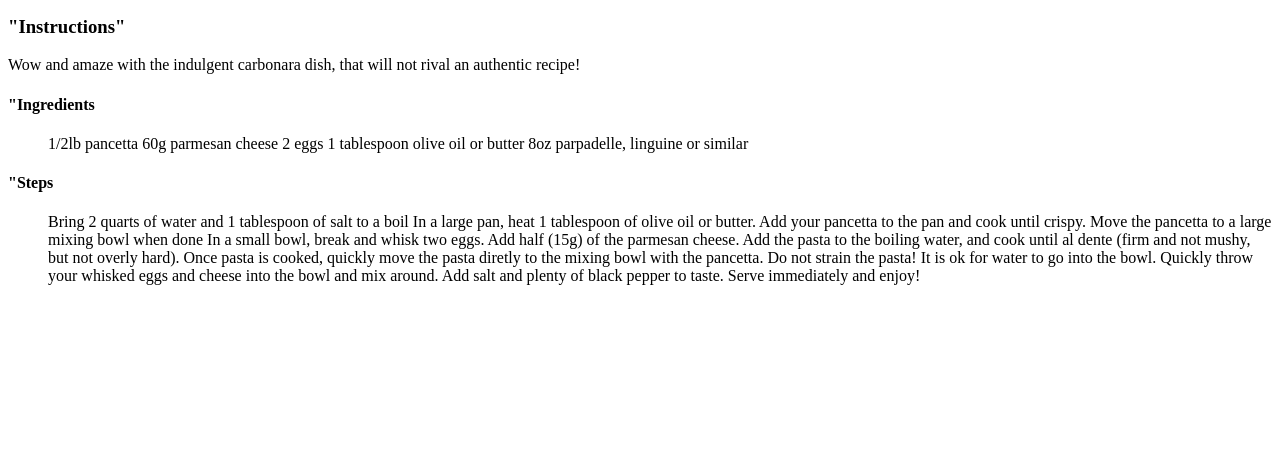
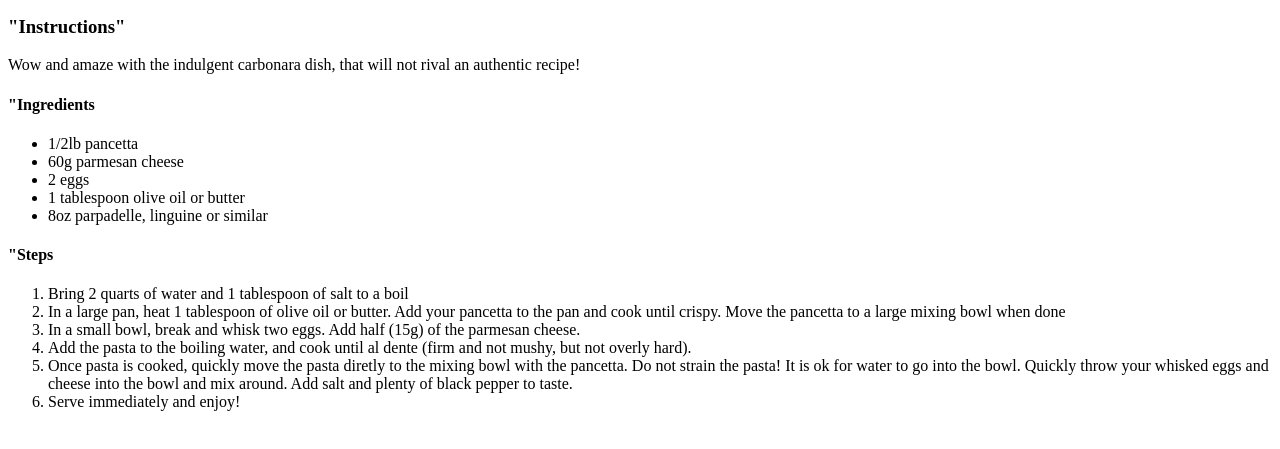
Before and after one commit to brjofa/odin-recipes, a plain HTML site: page recipes/carbonara.html in a window 1280 px wide. Shown: the part 127-576 px from the top of the page. Drawn offline with Linux system fonts and the light colour scheme.

Commit message:
Corrected list error on carbonara.html webpage

```diff
--- a/recipes/carbonara.html
+++ b/recipes/carbonara.html
@@ -13,21 +13,21 @@
     <p> Wow and amaze with the indulgent carbonara dish, that will not rival an authentic recipe!</p>
     <h4>"Ingredients</h4>
     <ul>
-        <ls> 1/2lb pancetta</ls>
-        <ls> 60g parmesan cheese</ls>
-        <ls> 2 eggs </ls>
-        <ls> 1 tablespoon olive oil or butter</ls>
-        <ls> 8oz parpadelle, linguine or similar</ls>
+        <li> 1/2lb pancetta</ls>
+        <li> 60g parmesan cheese</ls>
+        <li> 2 eggs </ls>
+        <li> 1 tablespoon olive oil or butter</ls>
+        <li> 8oz parpadelle, linguine or similar</ls>
     </ul>
 
     <h4>"Steps</h4>
     <ol>
-        <ls>Bring 2 quarts of water and 1 tablespoon of salt to a boil</ls>
-        <ls> In a large pan, heat 1 tablespoon of olive oil or butter. Add your pancetta to the pan and cook until crispy. Move the pancetta to a large mixing bowl when done</ls>
-        <ls> In a small bowl, break and whisk two eggs. Add half (15g) of the parmesan cheese.</ls>
-        <ls> Add the pasta to the boiling water, and cook until al dente (firm and not mushy, but not overly hard).</ls>
-        <ls> Once pasta is cooked, quickly move the pasta diretly to the mixing bowl with the pancetta. Do not strain the pasta! It is ok for water to go into the bowl. Quickly throw your whisked eggs and cheese into the bowl and mix around. Add salt and plenty of black pepper to taste.</ls>
-        <ls> Serve immediately and enjoy!</ls>
+        <li>Bring 2 quarts of water and 1 tablespoon of salt to a boil</ls>
+        <li> In a large pan, heat 1 tablespoon of olive oil or butter. Add your pancetta to the pan and cook until crispy. Move the pancetta to a large mixing bowl when done</ls>
+        <li> In a small bowl, break and whisk two eggs. Add half (15g) of the parmesan cheese.</ls>
+        <li> Add the pasta to the boiling water, and cook until al dente (firm and not mushy, but not overly hard).</ls>
+        <li> Once pasta is cooked, quickly move the pasta diretly to the mixing bowl with the pancetta. Do not strain the pasta! It is ok for water to go into the bowl. Quickly throw your whisked eggs and cheese into the bowl and mix around. Add salt and plenty of black pepper to taste.</ls>
+        <li> Serve immediately and enjoy!</ls>
     </ol>
     </body>
 </html>
```
